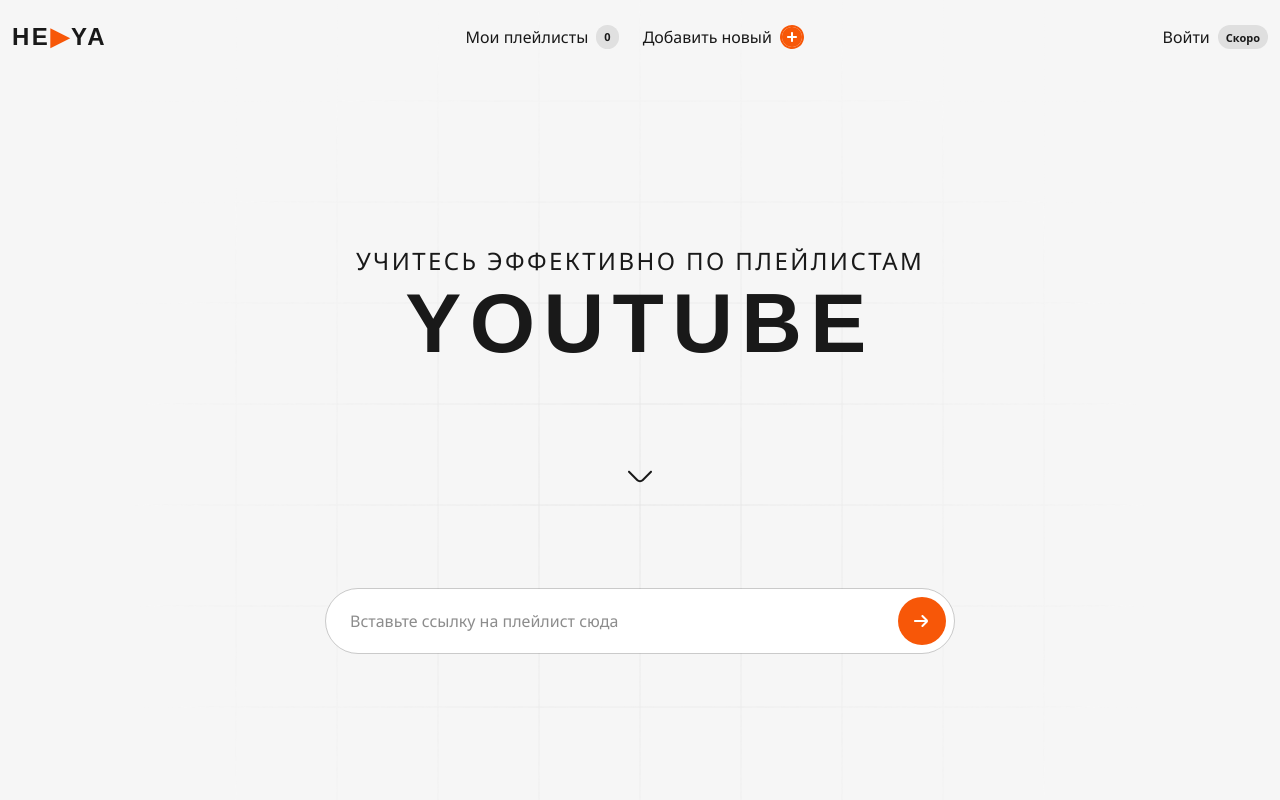
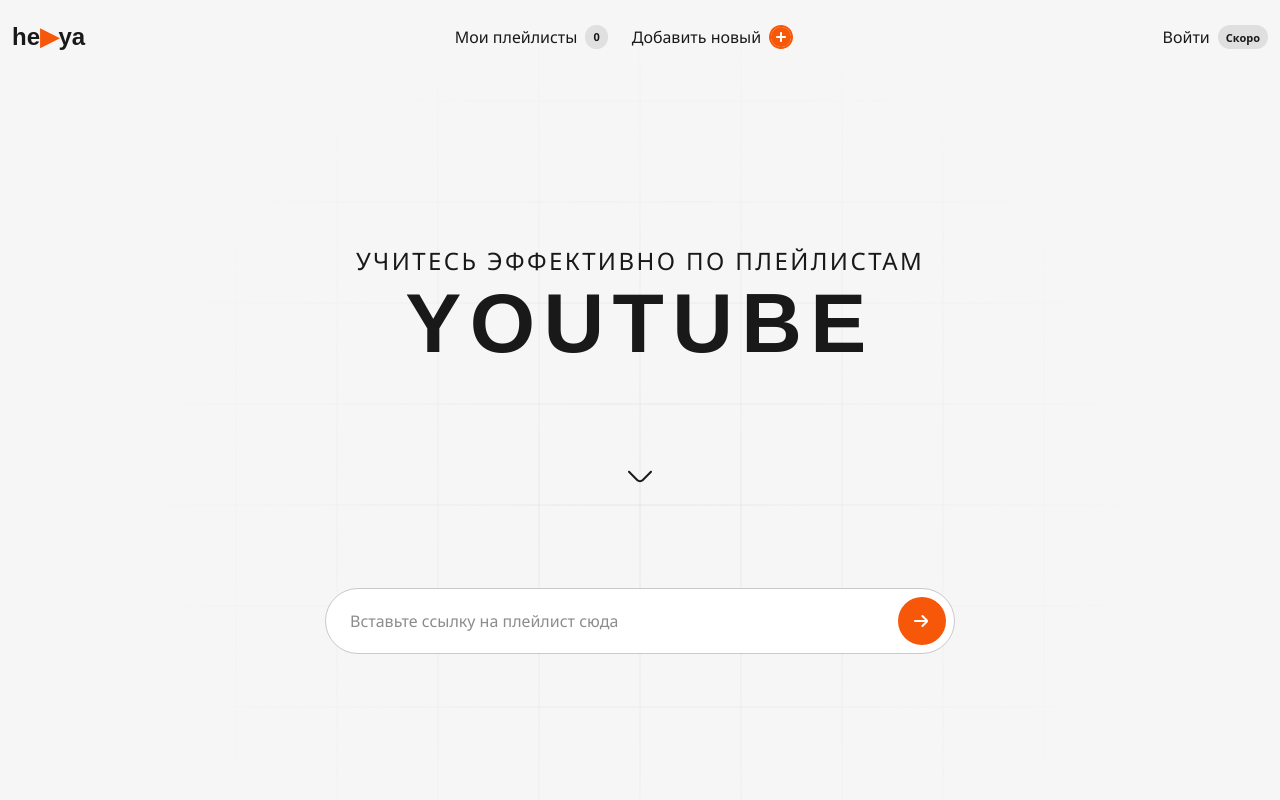
Before and after one commit to sibvan/he-ya, a Next.js app: page / in a window 1280 px wide. Shown: the top 800 px of the page. Built offline with nearby package versions, Linux system fonts and the light colour scheme; a web font is replaced by a local one.

Commit message:
edit logo

```diff
--- a/components/ui/Logo.tsx
+++ b/components/ui/Logo.tsx
@@ -1,7 +1,7 @@
 const Logo = () => {
   return (
-    <span className="font-title font-black tracking-widest">
-      HE<span className="text-red">▶</span>YA
+    <span className="font-title font-black">
+      he<span className="text-red">▶</span>ya
     </span>
   );
 };
```
